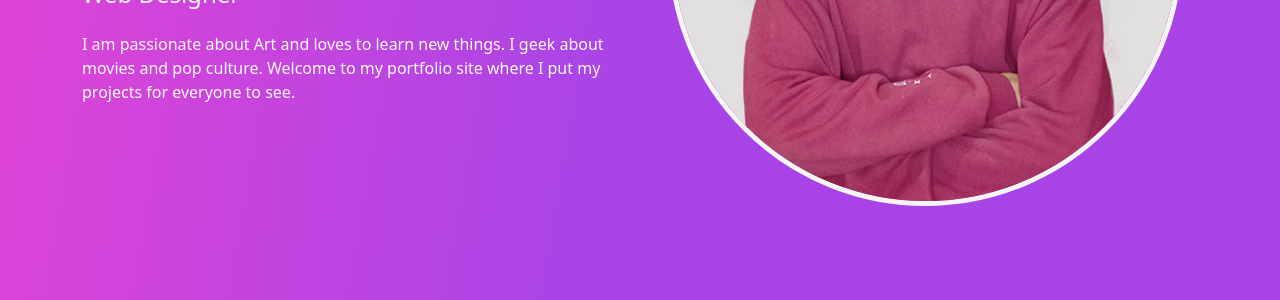
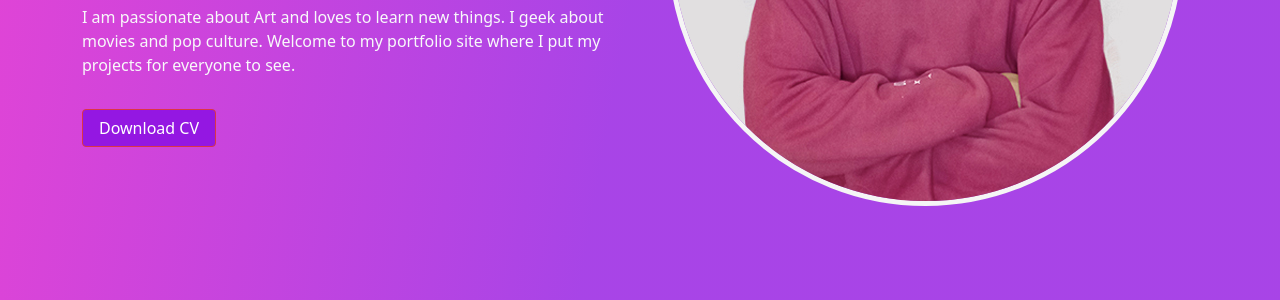
Before and after one commit to JesseJuice/my-portfolio, a plain HTML site: page index.html in a window 1280 px wide. Shown: the part 500-800 px from the top of the page. Drawn offline with nearby package versions, Linux system fonts and the light colour scheme.

Commit message:
Add files via upload

```diff
--- a/index.html
+++ b/index.html
@@ -55,7 +55,7 @@
               <h1 class="text-uppercase hero-name fw-bold">Jesse Pancho Jr</h1>
               <h2 class="fs-4 designation">Web Designer</h2>
               <p class="mt-4 text-light">I am passionate about Art and loves to learn new things. I geek about movies and pop culture. Welcome to my portfolio site where I put my projects for everyone to see.</p>
-                <!--  <a href="quitclaim.pdf" class="btn btn-danger px-3 mt-3" download="">Download CV</a> -->
+                <a href="jesse-resume.pdf" class="btn btn-danger px-3 mt-3" download="">Download CV</a>
             </div>
           </div>
         </div>
```
Also changed, not shown: 1 other file.
